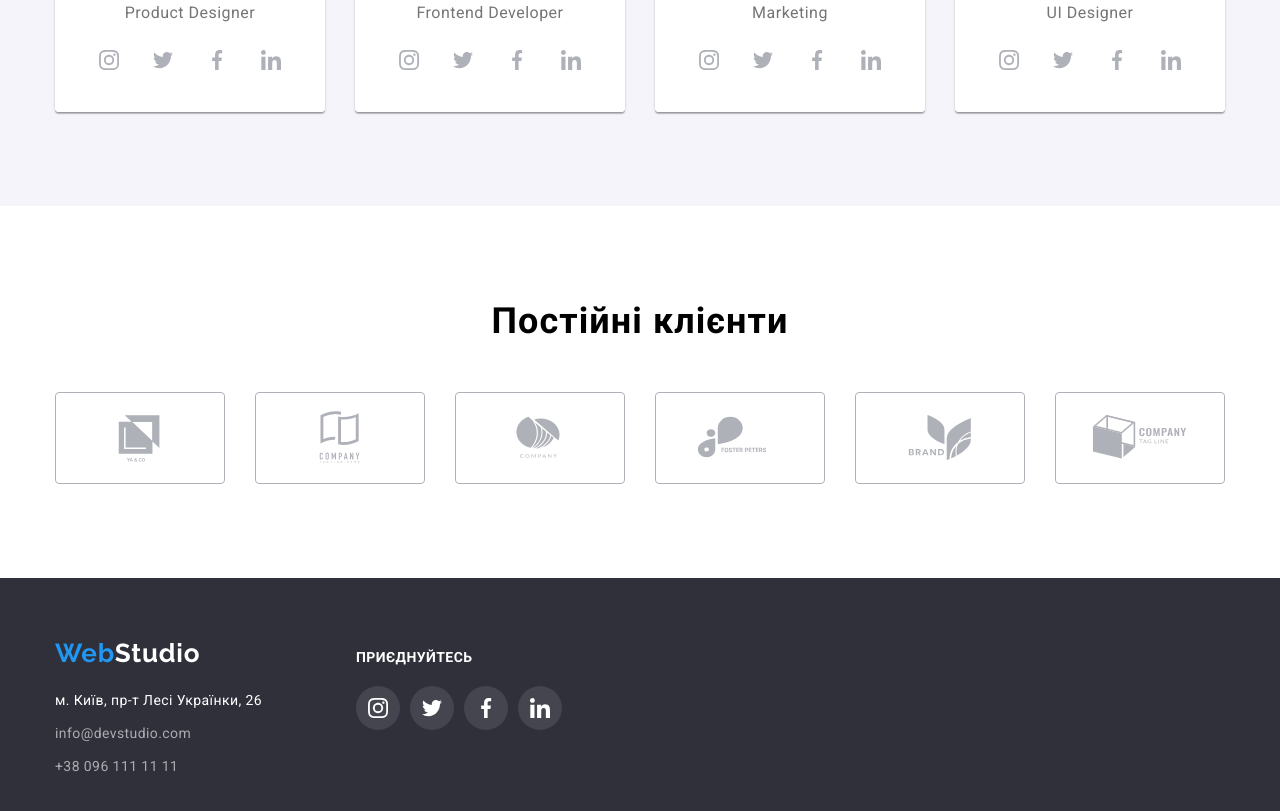
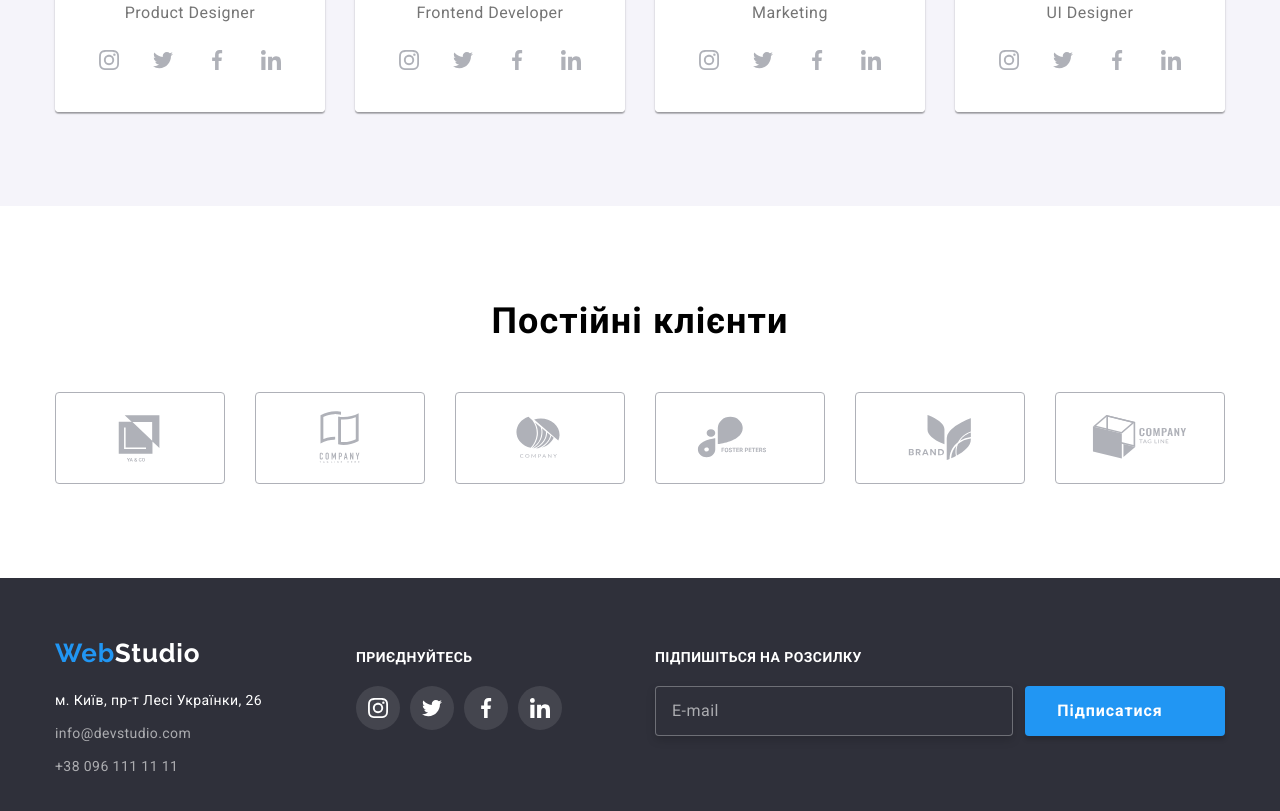
Before and after one commit to Bonadea1008/goit-markup-hw-06, a plain HTML site: page index.html in a window 1280 px wide. Shown: the part 2105-2916 px from the top of the page. Drawn offline with nearby package versions, Linux system fonts and the light colour scheme.

Commit message:
Add form for footer

```diff
--- a/css/styles.css
+++ b/css/styles.css
@@ -330,6 +330,8 @@ img {
   outline: none;
   border: 1px solid rgba(33, 33, 33, 0.2);
   border-radius: 4px;
+
+  transition: border 250ms cubic-bezier(0.4, 0, 0.2, 1);
 }
 
 .icon-form {
@@ -337,6 +339,8 @@ img {
   top: 50%;
   left: 12px;
   transform: translateY(-50%);
+
+  transition: fill 250ms cubic-bezier(0.4, 0, 0.2, 1);
 }
 
 .form-input:focus {
@@ -359,10 +363,16 @@ img {
   outline: none;
   border: 1px solid rgba(33, 33, 33, 0.2);
   border-radius: 4px;
+
+  transition: border 250ms cubic-bezier(0.4, 0, 0.2, 1);
 }
 
 .user-comments::placeholder {
   color: rgba(117, 117, 117, 0.5);
+}
+
+.user-comments:focus {
+  border: 1px solid var(--accent-color);
 }
 
 .accept {
@@ -382,15 +392,14 @@ img {
 .form-button {
   width: 200px;
   height: 50px;
-
+  display: flex;
+  justify-content: center;
+  align-items: center;
+  margin: auto;
   font-style: inherit;
   font-weight: 700;
   font-size: 16px;
   line-height: 1.88;
-  display: flex;
-  justify-content: center;
-  align-items: center;
-  margin: auto;
   letter-spacing: 0.06em;
   color: var(--hero-text-color);
   background: var(--accent-color);
@@ -398,6 +407,13 @@ img {
   box-shadow: 0px 4px 4px rgba(0, 0, 0, 0.15);
   border-radius: 4px;
   cursor: pointer;
+
+  transition: background 250ms cubic-bezier(0.4, 0, 0.2, 1);
+}
+
+.form-button:hover,
+.form-button:focus {
+  background: #188ce8;
 }
 
 /* Features */
@@ -528,7 +544,6 @@ img {
 
 .team-title {
   margin-bottom: 10px;
-
   font-weight: 500;
   font-size: 16px;
   line-height: 1.19;
@@ -712,13 +727,53 @@ img {
 
 .social-title {
   padding-bottom: 20px;
-
   font-weight: 700;
   font-size: 14px;
   line-height: 1.14;
   letter-spacing: 0.03em;
   text-transform: uppercase;
   color: var(--hero-text-color);
+}
+
+.form-container {
+  margin-left: 93px;
+}
+
+.footer-form {
+  display: flex;
+}
+
+.footer-input {
+  width: 358px;
+  height: 50px;
+  padding-left: 16px;
+  margin-right: 12px;
+  color: var(--hero-text-color);
+  background-color: var(--background-secondary);
+  border: 1px solid rgba(255, 255, 255, 0.3);
+  filter: drop-shadow(0px 4px 4px rgba(0, 0, 0, 0.15));
+  border-radius: 4px;
+  outline: none;
+
+  transition: border 250ms cubic-bezier(0.4, 0, 0.2, 1);
+}
+
+.footer-input:focus {
+  border: 1px solid var(--accent-color);
+}
+
+.footer-input::placeholder {
+  font-size: 16px;
+  line-height: 1.25;
+  letter-spacing: 0.03em;
+  color: rgba(255, 255, 255, 0.6);
+}
+
+.send-icon {
+  width: 20px;
+  height: 20px;
+  margin-left: 10px;
+  fill: var(--hero-text-color);
 }
 
 .visually-hidden {
--- a/index.html
+++ b/index.html
@@ -436,6 +436,25 @@
             </li>
           </ul>
         </div>
+        <div class="form-container">
+          <p class="social-title">Підпишіться на розсилку</p>
+          <form class="footer-form">
+            <label for="mail-footer"></label>
+            <input
+              type="email"
+              name="email"
+              id="mail-footer"
+              placeholder="E-mail"
+              class="footer-input"
+            />
+            <button type="submit" class="form-button">
+              Підписатися
+              <svg class="send-icon">
+                <use href="./images/svg/icons.svg#icon-send"></use>
+              </svg>
+            </button>
+          </form>
+        </div>
       </div>
     </footer>
     <script src="./js/modal.js"></script>
```
Also changed, not shown: portfolio.html (+19 -0 lines), images/svg/icons.svg.
